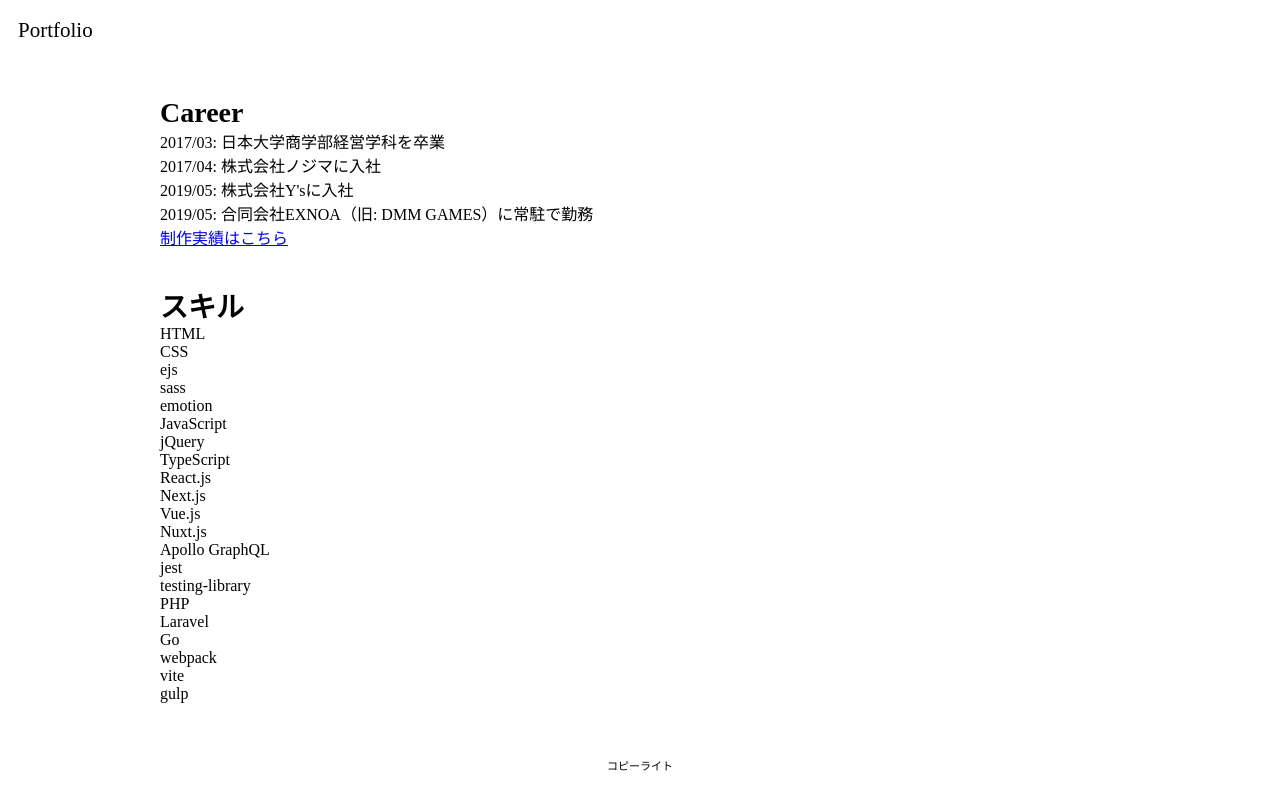
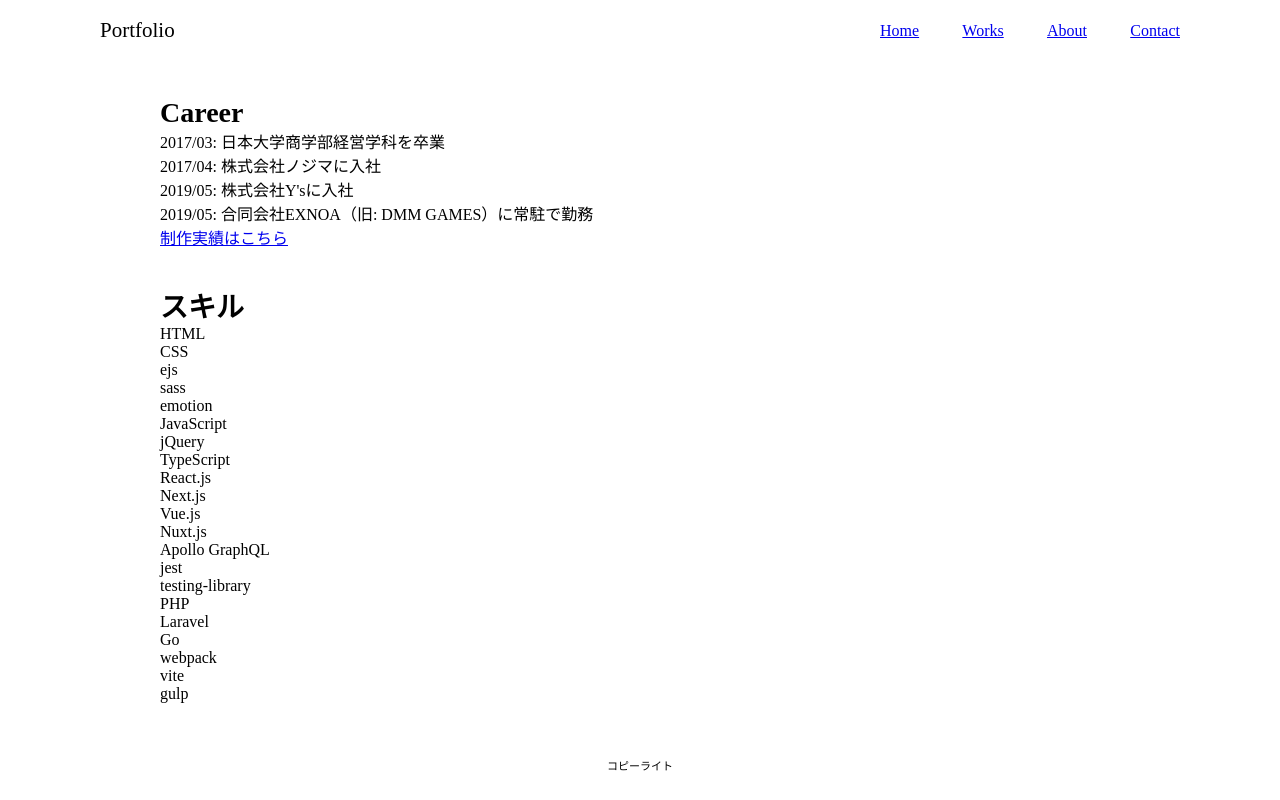
Before and after one commit to toku-chan/portfolio, a Next.js app: page / in a window 1280 px wide. Built offline with nearby package versions, Linux system fonts and the light colour scheme.

Commit message:
chore: navを追加

```diff
--- a/src/components/Header/index.tsx
+++ b/src/components/Header/index.tsx
@@ -1,19 +1,68 @@
+import Link from 'next/link';
 import styled from '@emotion/styled';
 
 const HeaderStyle = styled.header`
+  display: flex;
+  justify-content: center;
   width: 100%;
   padding: 18px 0;
+
+  // NOTE: タブレットは考慮しない
+  // レスポンシブでSP表示は767pxまで
+  @media screen and (max-width: 767px) {
+    width: 100%;
+    padding-left: 18px;
+    padding-right: 18px;
+  }
 `;
 
-const Title = styled.div`
-  margin-left: 18px;
+const ContentWrapper = styled.div`
+  display: flex;
+  align-items: center;
+  justify-content: space-between;
+  // HACK: Headerの幅は適当。コンテンツ幅960pxよりもちょっと大きい方がよく見るという理由から1080pxに指定。
+  width: 1080px;
+`;
+
+const Title = styled.span`
   font-size: 21px;
+`;
+
+// TODO: レスポンシブでSP表示は767px以下になった時の表示を検討する（ハンバーガーメニューでいいかな？）
+const List = styled.ul`
+  display: flex;
+  align-items: center;
+  justify-content: space-between;
+  width: 300px;
+
+  li {
+    // 14px*1.2の大きさにしてみた
+    font-size: 16px;
+  }
 `;
 
 export function Header() {
   return (
     <HeaderStyle>
-      <Title>Portfolio</Title>
+      <ContentWrapper>
+        <Title>Portfolio</Title>
+        <nav>
+          <List>
+            <li>
+              <Link href='/'>Home</Link>
+            </li>
+            <li>
+              <Link href='/works'>Works</Link>
+            </li>
+            <li>
+              <Link href='/about'>About</Link>
+            </li>
+            <li>
+              <Link href='/contact'>Contact</Link>
+            </li>
+          </List>
+        </nav>
+      </ContentWrapper>
     </HeaderStyle>
   );
 }
```
